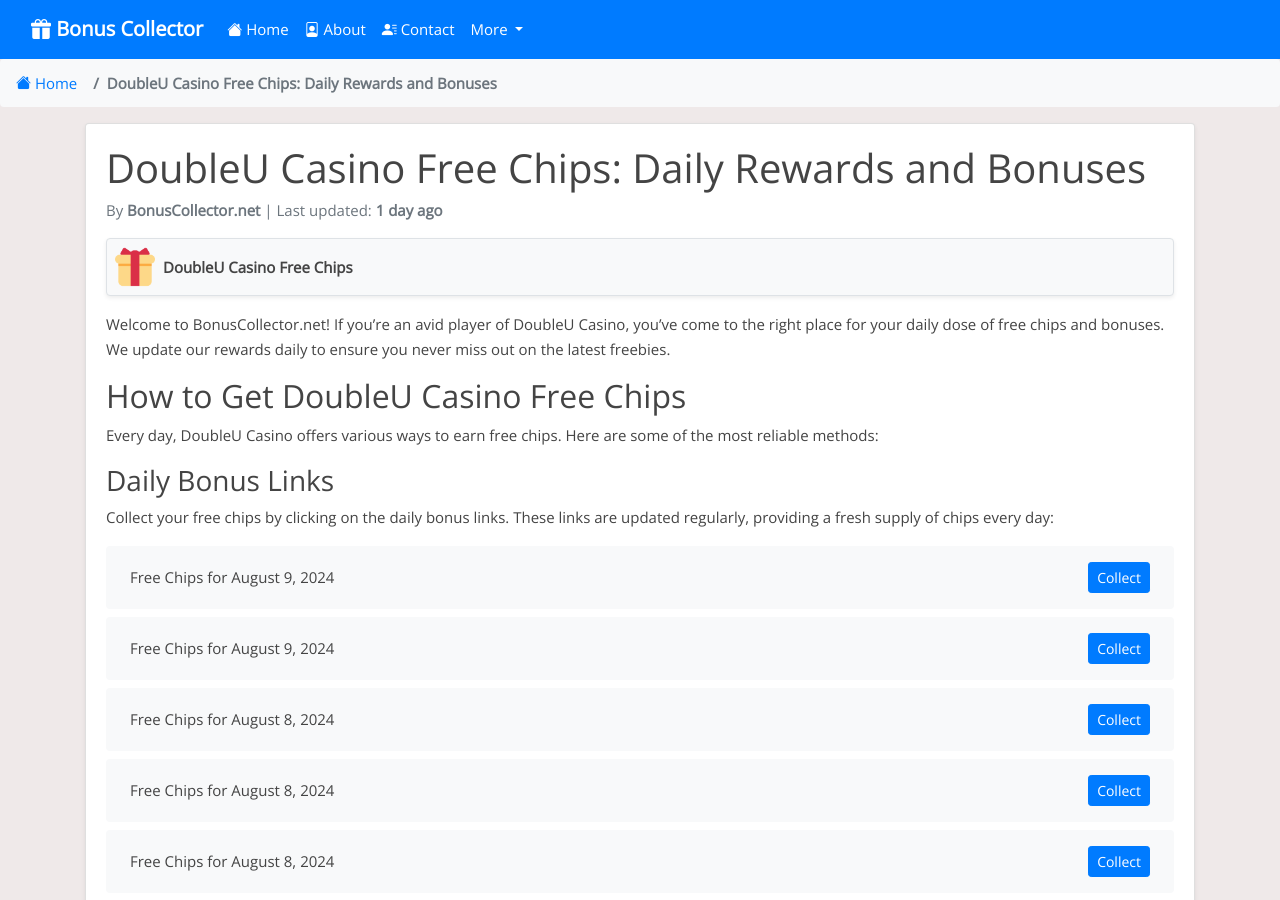
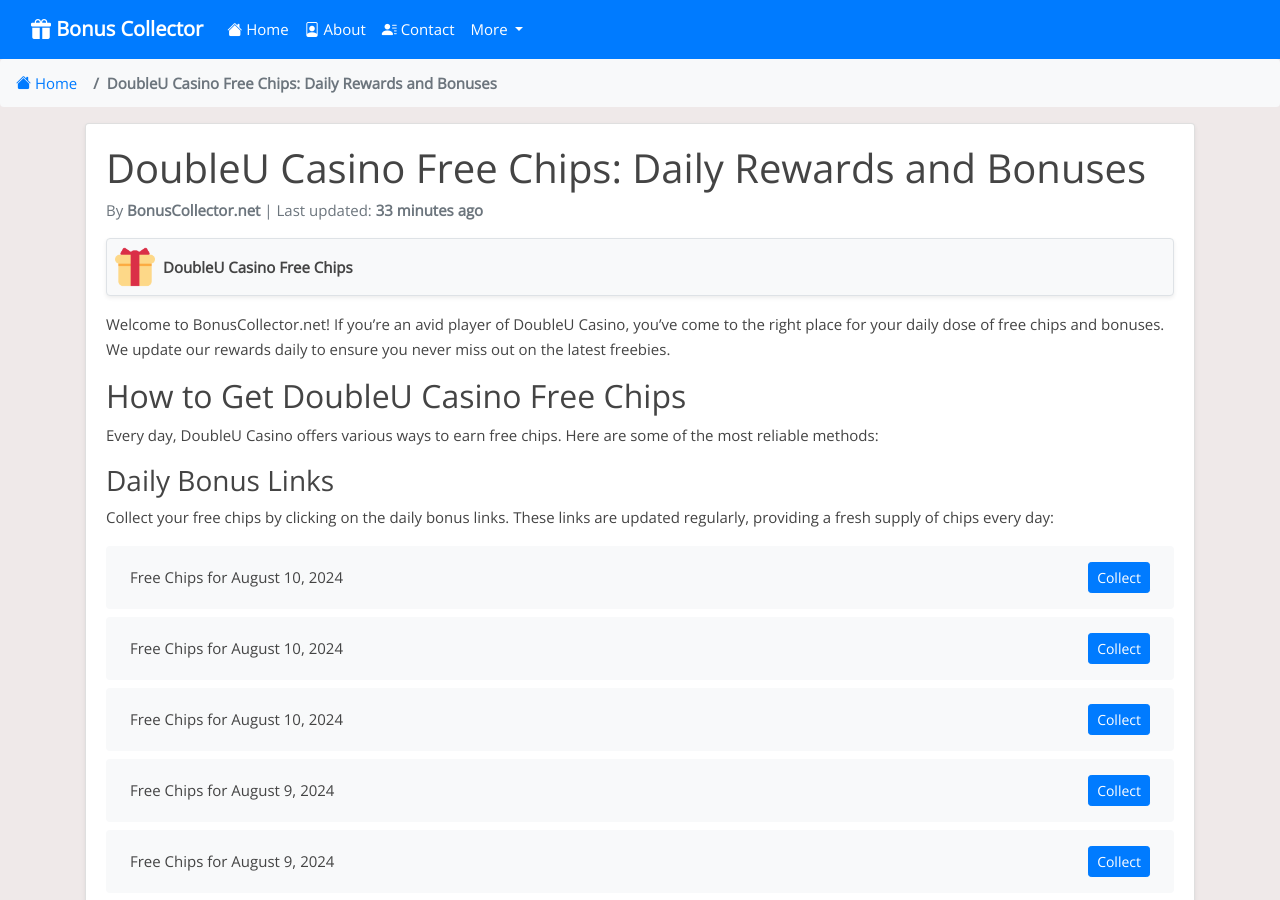
Before and after one commit to Prollad99/bs-net, a Jekyll site: the page built from _posts/2024-07-19-doubleu-casino.md, in a window 1280 px wide and 900 px high. Built offline with Jekyll 4.4.1, drawn with Linux system fonts in a browser that asks for light colours; nearby versions of some CDN libraries; comment, search, counter and statistics services are not loaded; some of the changed text lies outside the part shown.

Commit message:
Update doubleu-casino reward links and last modified date

```diff
--- a/_data/include_files.yml
+++ b/_data/include_files.yml
@@ -5,7 +5,7 @@
   last_modified: 2024-08-09 17:03:46
 
 doubleu-casino.html:
-  last_modified: 2024-08-09 03:33:41
+  last_modified: 2024-08-10 03:35:30
 
 bingo-bash.html:
   last_modified: 2024-08-10 03:35:28
--- a/_includes/doubleu-casino.html
+++ b/_includes/doubleu-casino.html
@@ -1,4 +1,16 @@
 <ul class="list-group mt-3 mb-4">
+  <li class="list-group-item d-flex justify-content-between align-items-center">
+    <span>Free Chips for August 10, 2024</span>
+    <a href="https://duc.link/GrandSpinsAug09f9s3" class="btn btn-primary btn-sm">Collect</a>
+  </li>
+  <li class="list-group-item d-flex justify-content-between align-items-center">
+    <span>Free Chips for August 10, 2024</span>
+    <a href="https://duc.link/FreeChipsAug09c3j7" class="btn btn-primary btn-sm">Collect</a>
+  </li>
+  <li class="list-group-item d-flex justify-content-between align-items-center">
+    <span>Free Chips for August 10, 2024</span>
+    <a href="https://duc.link/TourneyChipsAug09y8c0" class="btn btn-primary btn-sm">Collect</a>
+  </li>
   <li class="list-group-item d-flex justify-content-between align-items-center">
     <span>Free Chips for August 9, 2024</span>
     <a href="https://duc.link/FreeSpinsAug08d0s8" class="btn btn-primary btn-sm">Collect</a>
@@ -387,16 +399,4 @@
     <span>Free Chips for Invalid Date</span>
     <a href="https://duc.link/FreeSpinsJul04y1u9" class="btn btn-primary btn-sm">Collect</a>
   </li>
-  <li class="list-group-item d-flex justify-content-between align-items-center">
-    <span>Free Chips for Invalid Date</span>
-    <a href="https://duc.link/FreeChipsJul04a7f0" class="btn btn-primary btn-sm">Collect</a>
-  </li>
-  <li class="list-group-item d-flex justify-content-between align-items-center">
-    <span>Free Chips for Invalid Date</span>
-    <a href="http://duc.link/x0704sjc" class="btn btn-primary btn-sm">Collect</a>
-  </li>
-  <li class="list-group-item d-flex justify-content-between align-items-center">
-    <span>Free Chips for Invalid Date</span>
-    <a href="https://duc.link/insta_wk0cke3n" class="btn btn-primary btn-sm">Collect</a>
-  </li>
 </ul>
```
Also changed, not shown: links-json/doubleu-casino.json (+12 -9 lines).
